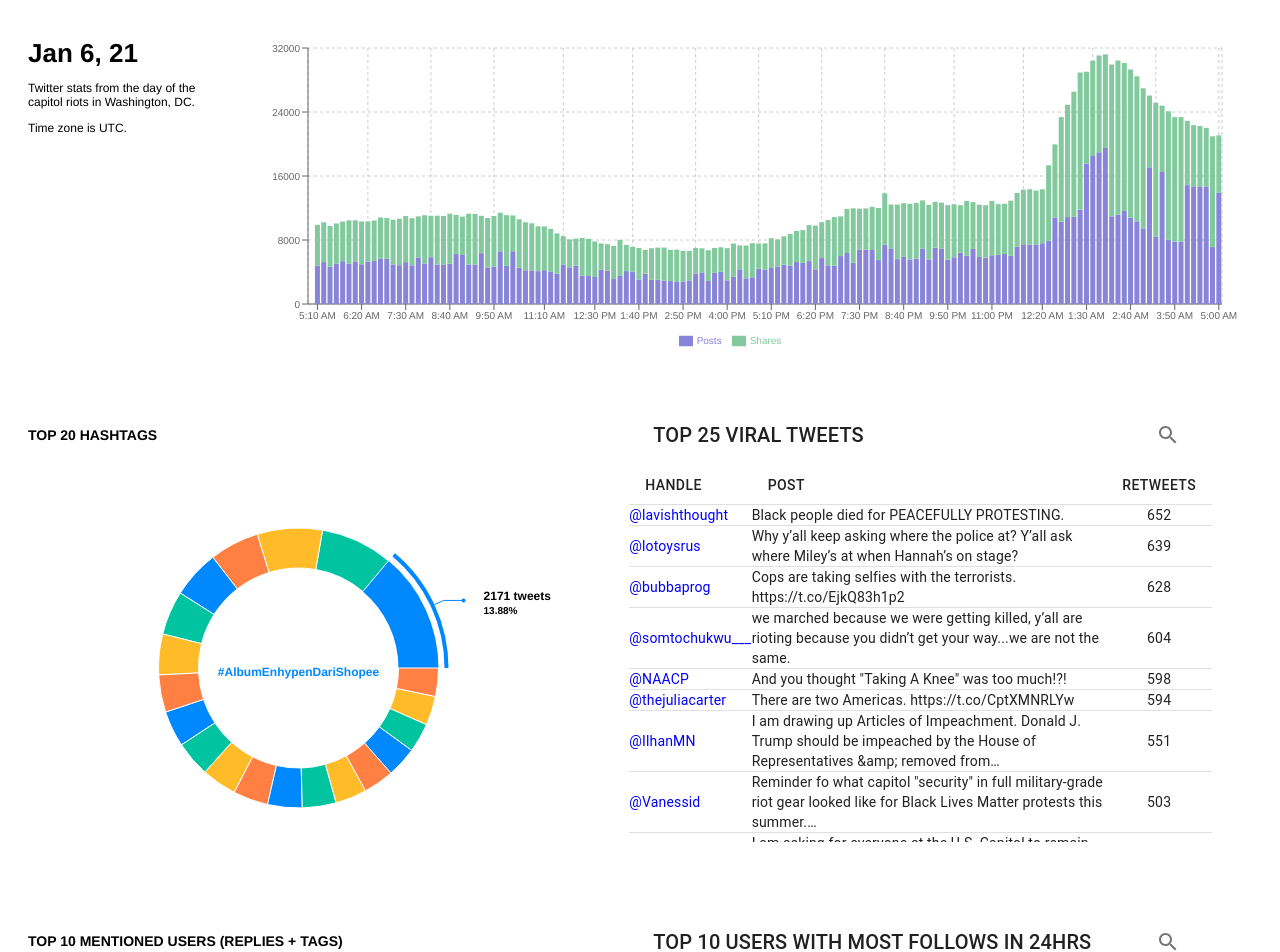
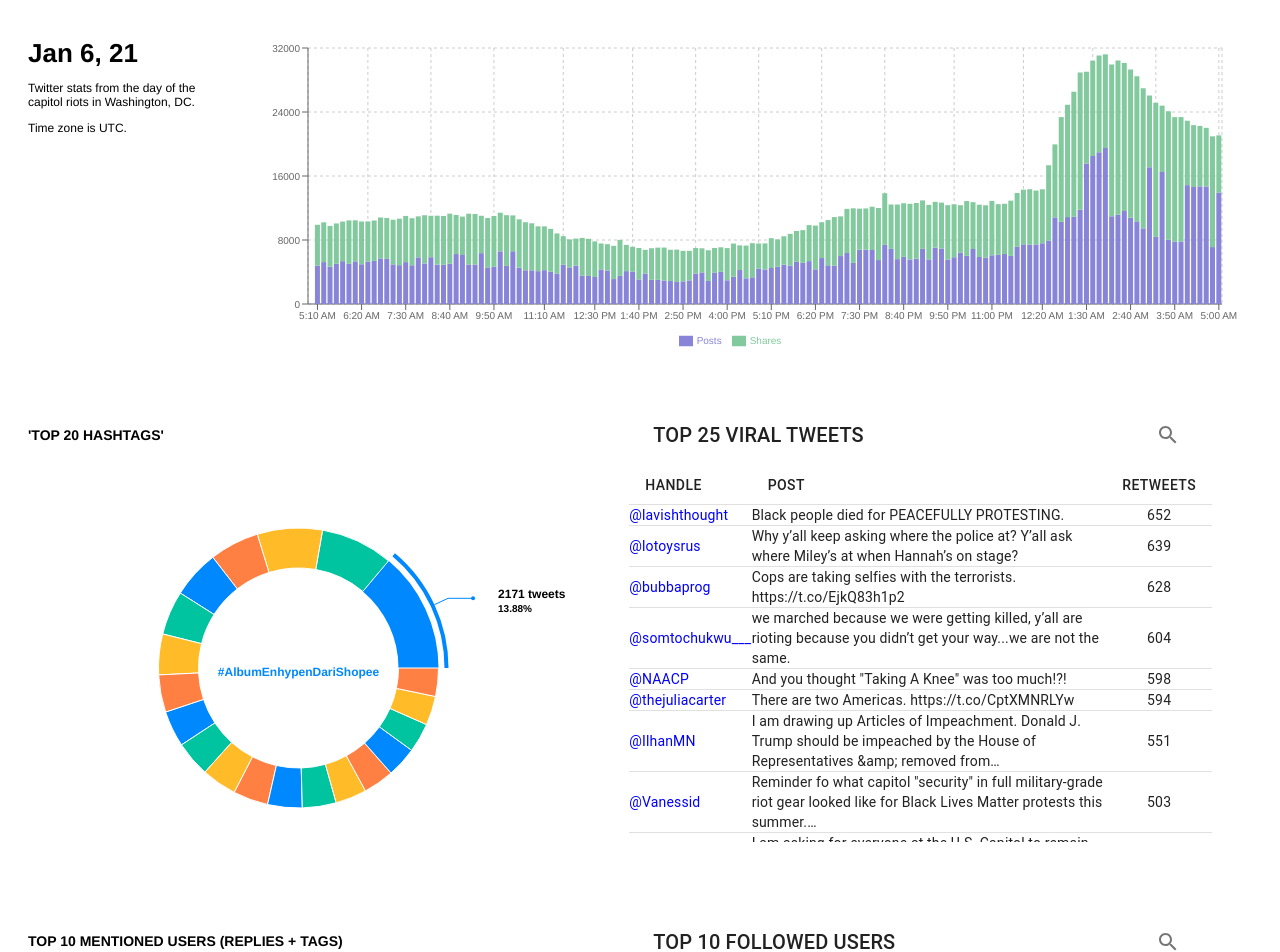
Before and after one commit to tt-mp/capitolriottwitter, a React (Create React App) app: page / in a window 1280 px wide. Shown: the top 952 px of the page. Built offline with nearby package versions, Linux system fonts and the light colour scheme.

Commit message:
Remove unnecessary constants, pull out some variables

```diff
--- a/src/components/hashtag_piechart/HashTagPieChart.jsx
+++ b/src/components/hashtag_piechart/HashTagPieChart.jsx
@@ -12,18 +12,18 @@ function HashTagPieChart({ chartData }) {
 
     return (
         <div className = 'hashtags'>
-            {CONSTANTS.TITLE}
+            'TOP 20 HASHTAGS'
             <ResponsiveContainer width={CONSTANTS.CONTAINER_WIDTH} height={CONSTANTS.CONTAINER_HEIGHT}>
-                <PieChart width={CONSTANTS.WIDTH} height={CONSTANTS.HEIGHT}>
+                <PieChart width={CONSTANTS.CHART_WIDTH} height={CONSTANTS.CHART_HEIGHT}>
                     <Pie
                         activeIndex={activeIndex}
                         activeShape={renderActiveShape}
                         data={chartData}
-                        cx={CONSTANTS.MIDDLE_PERCENT}
-                        cy={CONSTANTS.MIDDLE_PERCENT}
+                        cx='50%'
+                        cy='50%'
                         innerRadius={CONSTANTS.INNER_RADIUS}
                         outerRadius={CONSTANTS.OUTER_RADIUS}
-                        dataKey={CONSTANTS.COUNT}
+                        dataKey={'count'}
                         onMouseEnter={onPieEnter}
                     >
                         {chartData.map((entry, index) => (renderCell(index)))}
--- a/src/components/hashtag_piechart/constants.js
+++ b/src/components/hashtag_piechart/constants.js
@@ -1,24 +1,19 @@
-export const TITLE = 'TOP 20 HASHTAGS';
-export const COUNT = 'count';
-
 export const COLORS = ['#0088FE', '#00C49F', '#FFBB28', '#FF8042'];
 
 export const CONTAINER_HEIGHT = 450;
 export const CONTAINER_WIDTH = '100%';
 
-export const WIDTH = '100%';
-export const HEIGHT = 300;
+export const CHART_WIDTH = '100%';
+export const CHART_HEIGHT = 300;
 
 export const INNER_RADIUS = 100;
 export const OUTER_RADIUS = 140;
 
-export const MIDDLE_PERCENT = '50%';
-
 export const ARROW_START = 10;
-export const ARROW_LENGTH = 20;
+export const ARROW_LENGTH = 25;
 
 export const EDGE_START = 6;
 export const EDGE_STOP = 10;
 
-export const INFO_COUNT_SIZE = 12;
-export const INFO_PERCENT_SIZE = 10;
+export const MAIN_TEXT_SIZE = 12;
+export const SUB_TEXT_SIZE = 10;
--- a/src/components/hashtag_piechart/renderFunctions.js
+++ b/src/components/hashtag_piechart/renderFunctions.js
@@ -22,6 +22,7 @@ export function renderActiveShape(props) {
 
     const sin = getSin(midAngle);
     const cos = getCos(midAngle);
+    const direction = cos >= 0 ? 1 : -1;
 
     // Get start coordinates of arrow.
     // Begins on the edge of outer circle
@@ -33,7 +34,7 @@ export function renderActiveShape(props) {
     const l1_y = cy + (outerRadius + CONSTANTS.ARROW_LENGTH) * sin;
 
     // Draw line toward extra information
-    const l2_x = l1_x + (cos >= 0 ? 1 : -1) * CONSTANTS.ARROW_LENGTH;
+    const l2_x = l1_x + direction * CONSTANTS.ARROW_LENGTH;
     const l2_y = l1_y;
 
     // Determine direction of arrow
@@ -42,7 +43,7 @@ export function renderActiveShape(props) {
     return (
         <g>
             {/* Display hashtag in the center */}
-            {renderText(`#${payload.hashtag}`, cx, cy, 8, 12, 'middle', fill)}
+            {renderText(`#${payload.hashtag}`, cx, cy, 8, CONSTANTS.MAIN_TEXT_SIZE, 'middle', fill)}
 
             {/* Draw inner circle */}
             {renderSector(cx, cy, innerRadius, outerRadius, startAngle, endAngle, fill)}
@@ -58,9 +59,9 @@ export function renderActiveShape(props) {
 
             {/* Display extra information */}
             {renderText(
-                `${value} tweets`,l2_x + (cos >= 0 ? 1 : -1) * CONSTANTS.ARROW_LENGTH, l2_y, 0, CONSTANTS.INFO_COUNT_SIZE, textAnchor)}
+                `${value} tweets`,l2_x + direction * CONSTANTS.ARROW_LENGTH, l2_y, 0, CONSTANTS.MAIN_TEXT_SIZE, textAnchor)}
             {renderText(
-                `${(percent * 100).toFixed(2)}%`, l2_x + (cos >= 0 ? 1 : -1) * CONSTANTS.ARROW_LENGTH, l2_y, 14, CONSTANTS.INFO_PERCENT_SIZE, textAnchor)}
+                `${(percent * 100).toFixed(2)}%`, l2_x + direction * CONSTANTS.ARROW_LENGTH, l2_y, 14, CONSTANTS.SUB_TEXT_SIZE, textAnchor)}
         </g>
     );
 };
--- a/src/components/mentions_piechart/MentionsPieChart.jsx
+++ b/src/components/mentions_piechart/MentionsPieChart.jsx
@@ -9,15 +9,15 @@ function MentionsPieChart({ chartData }) {
 
   return (
     <div className='mentions'>
-        {CONSTANTS.TITLE}
+        TOP 10 MENTIONED USERS (REPLIES + TAGS)
         <ResponsiveContainer width={CONSTANTS.CONTAINER_WIDTH} height={CONSTANTS.CONTAINER_HEIGHT}>
-            <PieChart width={CONSTANTS.WIDTH} height={CONSTANTS.HEIGHT}>
+            <PieChart width={CONSTANTS.CHART_WIDTH} height={CONSTANTS.CHART_HEIGHT}>
                 <Pie
                     activeIndex={activeIndex}
                     activeShape={renderActiveShape}
                     data={chartData}
-                    cx={CONSTANTS.MIDDLE_PERCENT}
-                    cy={CONSTANTS.MIDDLE_PERCENT}
+                    cx='50%'
+                    cy='50%'
                     labelLine={false}
                     label={renderCustomizedLabel}
                     outerRadius={140}
--- a/src/components/mentions_piechart/constants.js
+++ b/src/components/mentions_piechart/constants.js
@@ -1,24 +1,19 @@
-export const TITLE = 'TOP 10 MENTIONED USERS (REPLIES + TAGS)';
-
 export const COLORS = ['#0088FE', '#00C49F', '#FFBB28', '#FF8042'];
 
 export const CONTAINER_HEIGHT = 450;
 export const CONTAINER_WIDTH = '100%';
 
-export const WIDTH = '100%';
-export const HEIGHT = 300;
+export const CHART_WIDTH = '100%';
+export const CHART_HEIGHT = 300;
 
 export const INNER_RADIUS = 100;
 export const OUTER_RADIUS = 140;
 
-export const MIDDLE_PERCENT = '50%';
-
 export const ARROW_START = 10;
-export const ARROW_LENGTH = 20;
+export const ARROW_LENGTH = 25;
 
 export const EDGE_START = 6;
 export const EDGE_STOP = 10;
 
-export const INFO_HANDLE_SIZE = 12;
-export const INFO_MENTIONS_SIZE = 10;
-export const INFO_PERCENT_SIZE = 10;
+export const MAIN_TEXT_SIZE = 12;
+export const SUB_TEXT_SIZE = 10;
--- a/src/components/mentions_piechart/renderFunctions.js
+++ b/src/components/mentions_piechart/renderFunctions.js
@@ -20,6 +20,7 @@ export function renderActiveShape(props) {
 
     const sin = getSin(midAngle);
     const cos = getCos(midAngle);
+    const direction = cos >= 0 ? 1 : -1;
 
     // Get start coordinates of arrow.
     // Begins on the edge of outer circle
@@ -31,7 +32,7 @@ export function renderActiveShape(props) {
     const l1_y = cy + (outerRadius + CONSTANTS.ARROW_LENGTH) * sin;
 
     // Draw line toward extra information
-    const l2_x = l1_x + (cos >= 0 ? 1 : -1) * CONSTANTS.ARROW_LENGTH;
+    const l2_x = l1_x + direction * CONSTANTS.ARROW_LENGTH;
     const l2_y = l1_y;
 
     // Determine direction of arrow
@@ -55,8 +56,8 @@ export function renderActiveShape(props) {
             <circle cx={l2_x} cy={l2_y} r={2} fill={fill} stroke='none' />
 
             {/* Display extra information */}
-            {renderText(`@${payload.handle}`, l2_x + (cos >= 0 ? 1 : -1) * CONSTANTS.ARROW_LENGTH, l2_y, 0, CONSTANTS.INFO_HANDLE_SIZE, textAnchor, '#333')}
-            {renderText(`${payload.mentions} mentions`, l2_x + (cos >= 0 ? 1 : -1) * CONSTANTS.ARROW_LENGTH, l2_y, 14, CONSTANTS.INFO_MENTIONS_SIZE, textAnchor, '#999')}
+            {renderText(`@${payload.handle}`, l2_x + direction * CONSTANTS.ARROW_LENGTH, l2_y, 0, CONSTANTS.MAIN_TEXT_SIZE, textAnchor)}
+            {renderText(`${payload.mentions} mentions`, l2_x + direction * CONSTANTS.ARROW_LENGTH, l2_y, 14, CONSTANTS.SUB_TEXT_SIZE, textAnchor)}
         </g>
     );
 };
@@ -68,7 +69,7 @@ export function renderCustomizedLabel({cx, cy, midAngle, innerRadius, outerRadiu
     const y = cy + radius * Math.sin(-midAngle * RADIAN);
 
     return (
-        <text x={x} y={y} fontSize={CONSTANTS.INFO_PERCENT_SIZE} fill='white' textAnchor='middle' dominantBaseline='central'>
+        <text x={x} y={y} fontSize={CONSTANTS.SUB_TEXT_SIZE} fill='white' textAnchor='middle' dominantBaseline='central'>
             {`${(percent * 100).toFixed(0)}%`}
         </text>
     )
--- a/src/components/viraluser_chart/ViralUserChart.jsx
+++ b/src/components/viraluser_chart/ViralUserChart.jsx
@@ -67,7 +67,7 @@ function ViralUserChart({ chartData }) {
         <div className='viral-users'>
             <MuiThemeProvider theme={getMuiTheme()}>
                 <MUIDataTable
-                    title={'TOP 10 USERS WITH MOST FOLLOWS IN 24HRS'}
+                    title={'TOP 10 FOLLOWED USERS'}
                     data={chartData}
                     columns={columns}
                     options={options}
```
